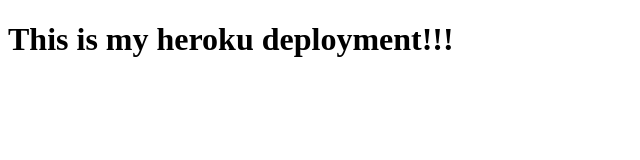
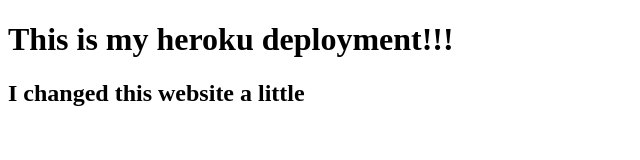
Before and after one commit to PetrifiedOnion/deployment-demo-2-23-22, a website: page index.html in a window 1280 px wide. Shown: the whole page, without its empty margins (0-640 px from the left). Drawn offline with Linux system fonts and the light colour scheme.

Commit message:
here is a commit

```diff
--- a/index.html
+++ b/index.html
@@ -8,5 +8,6 @@
 </head>
 <body>
   <h1>This is my heroku deployment!!!</h1>
+  <h2>I changed this website a little</h2>
 </body>
 </html>
```
